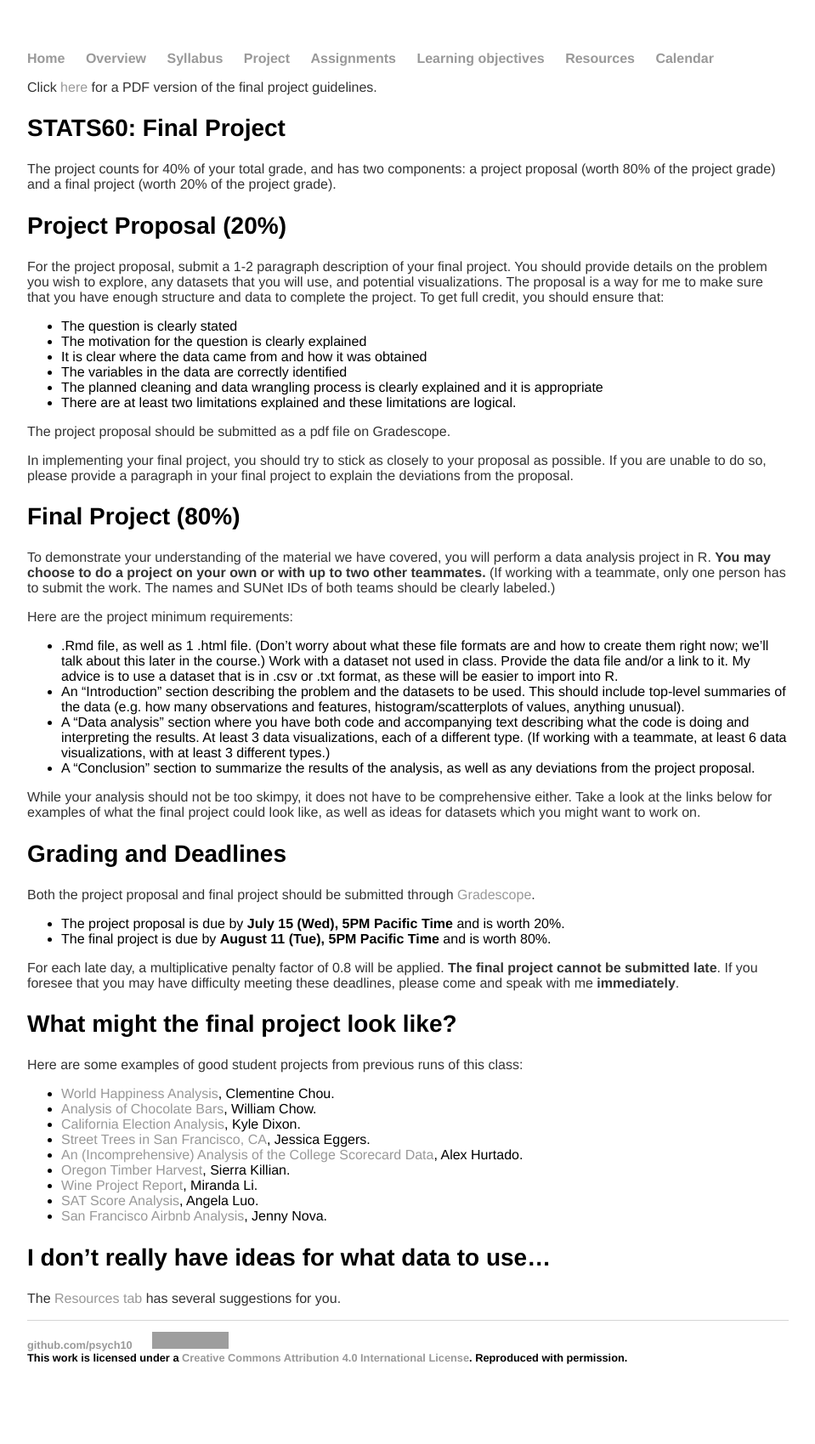
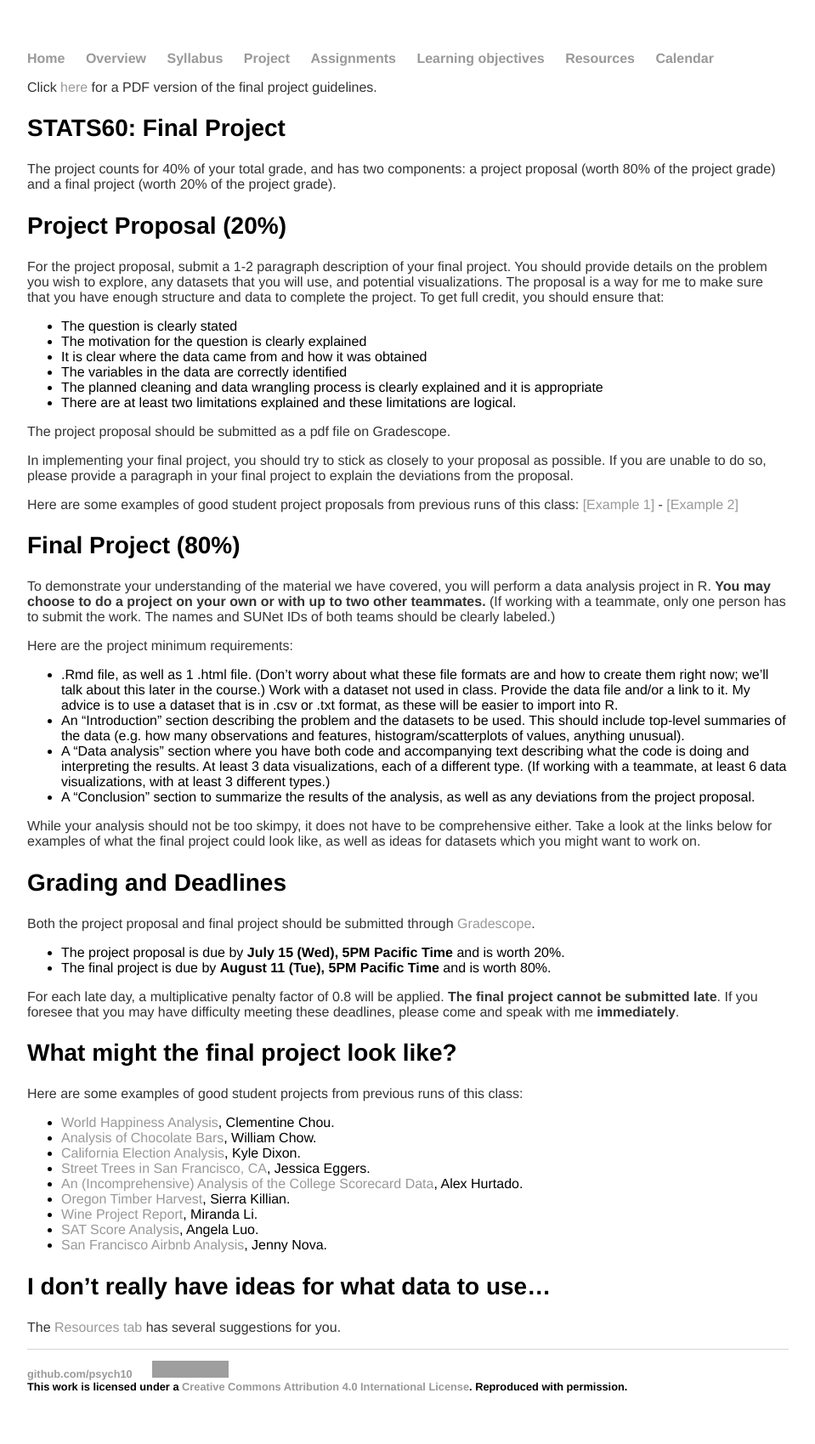
Before and after one commit to stats60/stats60.github.io, a Jekyll site: the page built from project/index.md, in a window 1280 px wide. Shown: the whole page at 85% size, without its empty margins (160-1119 px from the left). Built offline with Jekyll 4.4.1, drawn with Linux system fonts in a browser that asks for light colours; our own code applies the rules of GitHub Pages for plain Markdown files; before the commit the page ends 1665 px from its top, so only the background shows below that; grey boxes are pictures that could not be loaded.

Commit message:
proposal

```diff
--- a/project/index.md
+++ b/project/index.md
@@ -24,6 +24,7 @@ The project proposal should be submitted as a pdf file on Gradescope.
 
 In implementing your final project, you should try to stick as closely to your proposal as possible. If you are unable to do so, please provide a paragraph in your final project to explain the deviations from the proposal.
 
+Here are some examples of good student project proposals from previous runs of this class: [[Example 1]](proposal1.pdf) - [[Example 2]](proposal2.pdf)
 
 ## Final Project (80%)
 
```
Also changed, not shown: 2 other files.
